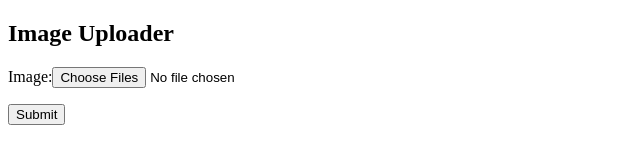
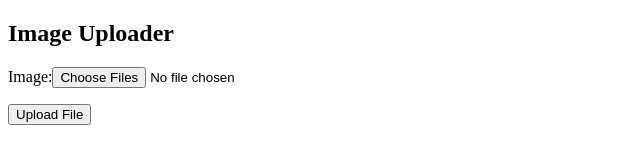
Before and after one commit to dmmartins/image-uploader, a plain HTML site: page index.html in a window 1280 px wide. Shown: the full height of the page, 0-640 px from the left. Drawn offline with Linux system fonts and the light colour scheme.

Commit message:
# Flash Flow run
Merged branches:
conflict
markdown
upload

Failed branches:
None

```diff
--- a/index.html
+++ b/index.html
@@ -15,7 +15,7 @@
             <h2>Image Uploader</h2>
             <p><label for="image_id">Image:</label><input type="file" name="images[]" id="images_id" multiple /></p>
             <div id="list"></div>
-            <p><button type="submit">Submit</button></p>
+            <p><button type="submit">Upload File</button></p>
         </form>
 
         <script type="text/javascript">
```
Also changed, not shown: README.txt (deleted), 1 other file.
